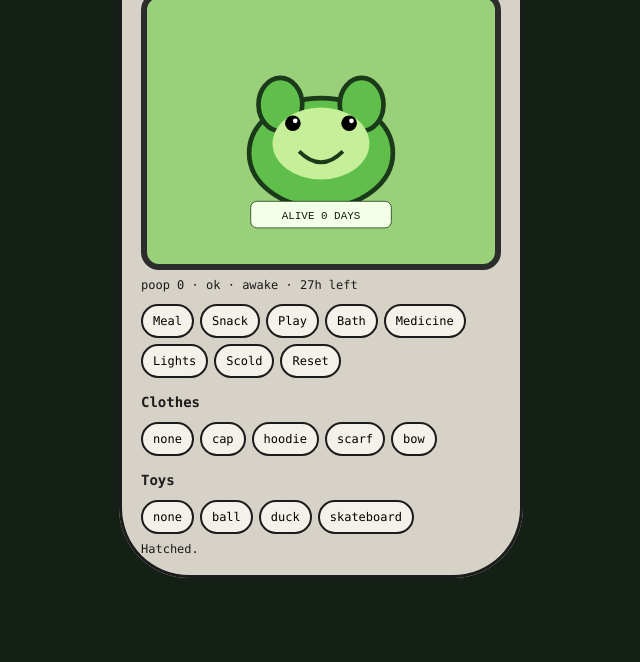
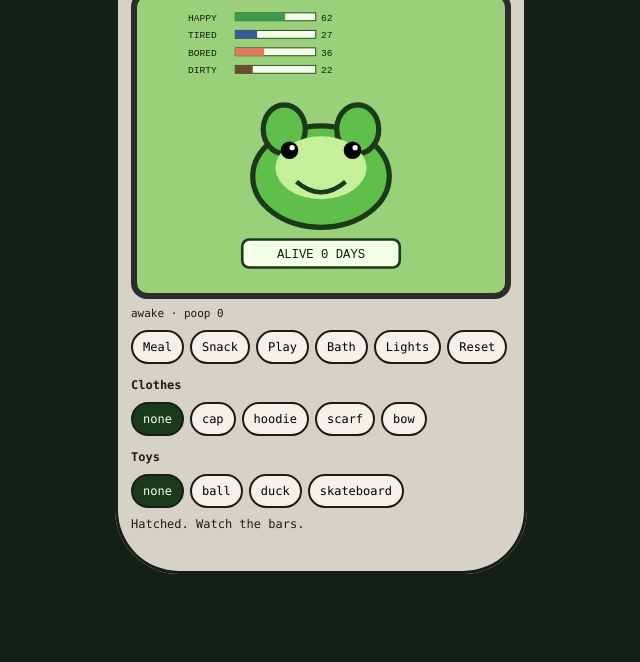
Before and after one commit to therog1/pepegotchi, a plain HTML site: page index.html in a window 1280 px wide. Shown: the part 138-800 px from the top of the page, without its empty margins (319-959 px from the left). Drawn offline with Linux system fonts and the light colour scheme.

Commit message:
Playable mockup with happy tired bored dirty bars

```diff
--- a/index.html
+++ b/index.html
@@ -5,28 +5,32 @@
 <meta name="viewport" content="width=device-width, initial-scale=1" />
 <title>Pepegotchi</title>
 <style>
-  body { margin: 0; min-height: 100vh; display: grid; place-items: center; background: #142016; color: #e7f5dc; font-family: ui-monospace, Menlo, Consolas, monospace; }
-  .shell { width: min(92vw, 360px); background: #d7d2c8; color: #1b1b1b; border-radius: 46px 46px 70px 70px; padding: 22px; box-shadow: inset 0 0 0 3px #1b1b1b; }
+  body { margin: 0; min-height: 100vh; display: grid; place-items: center; background: #142016; color: #172016; font-family: ui-monospace, Menlo, Consolas, monospace; }
+  .shell { width: min(94vw, 380px); background: #d7d2c8; border-radius: 42px 42px 64px 64px; padding: 18px 16px 22px; box-shadow: inset 0 0 0 3px #1b1b1b; }
   .brand { text-align: center; font-weight: 800; letter-spacing: 2px; font-size: 13px; margin-bottom: 8px; }
-  .screen { background: #9ad07a; border: 6px solid #2c2c2c; border-radius: 18px; padding: 8px; }
+  .screen { background: #9ad07a; border: 6px solid #2c2c2c; border-radius: 16px; padding: 8px; }
   .screen.asleep { background: #1c2430; } .screen.dead { background: #2c3338; }
-  svg { width: 100%; height: 250px; display: block; }
-  .icons, .log { font-size: 12px; margin-top: 8px; }
-  .btns, .row { display: flex; flex-wrap: wrap; gap: 6px; margin-top: 12px; }
+  svg { width: 100%; height: 280px; display: block; }
+  .readout { display: flex; justify-content: space-between; font-size: 11px; margin-top: 8px; }
+  .btns, .row { display: flex; flex-wrap: wrap; gap: 6px; margin-top: 10px; }
   button { border: 2px solid #1b1b1b; background: #f4f1ea; border-radius: 999px; padding: 8px 10px; font: inherit; font-size: 12px; }
-  h2 { font-size: 14px; margin: 16px 0 8px; }
+  button.on { background: #1b3a1a; color: #f4ffe8; }
+  h2 { font-size: 12px; margin: 14px 0 0; }
+  .log { font-size: 12px; line-height: 1.4; min-height: 36px; margin-top: 8px; }
 </style>
 </head>
 <body>
 <div class="shell">
   <div class="brand">PEPEGOTCHI</div>
   <div class="screen" id="screen"></div>
-  <div class="icons" id="icons"></div>
+  <div class="readout" id="readout"></div>
   <div class="btns">
-    <button data-act="meal">Meal</button><button data-act="snack">Snack</button>
-    <button data-act="play">Play</button><button data-act="bath">Bath</button>
-    <button data-act="med">Medicine</button><button data-act="lights">Lights</button>
-    <button data-act="scold">Scold</button><button data-act="reset">Reset</button>
+    <button data-act="meal">Meal</button>
+    <button data-act="snack">Snack</button>
+    <button data-act="play">Play</button>
+    <button data-act="bath">Bath</button>
+    <button data-act="lights">Lights</button>
+    <button data-act="reset">Reset</button>
   </div>
   <h2>Clothes</h2>
   <div class="row" id="clothes">
@@ -38,45 +42,55 @@
     <button data-toy="0">none</button><button data-toy="1">ball</button>
     <button data-toy="2">duck</button><button data-toy="3">skateboard</button>
   </div>
-  <div class="log" id="log">It just hatched.</div>
+  <div class="log" id="log">Bars are the game. Play drops Bored. Bath empties Dirty. Lights drops Tired.</div>
 </div>
 <script>
-const outfits=['none','cap','hoodie','scarf','bow'], toys=['none','ball','duck','skateboard'];
-const MIN=60000, HOUR=60*MIN;
-let pet=fresh();
-function fresh(){const n=Date.now();return{born:n,lastMeal:n,lastSnack:n,lastPlay:n,lastBath:n,aliveUntil:n+30*HOUR,deadAt:0,care:0,mistakes:0,outfit:0,toy:0,form:0,sick:false,asleep:false,log:'Hatched.'}}
-function living(){return !pet.deadAt && Date.now()<pet.aliveUntil}
-function pct(e,w){return Math.max(0,Math.min(100,Math.round(e/w*100)))}
-function hunger(){return living()?pct(Date.now()-pet.lastMeal,24*HOUR):100}
-function boredom(){return living()?pct(Date.now()-pet.lastPlay,30*HOUR):100}
-function poop(){return Math.min(4,Math.floor((Date.now()-pet.lastBath)/(8*HOUR)))}
-function dirt(){return living()?Math.min(100,pct(Date.now()-pet.lastBath,18*HOUR)+poop()*20):100}
-function ageDays(){const end=pet.deadAt||(Date.now()>=pet.aliveUntil?pet.aliveUntil:Date.now());return Math.max(0,Math.floor((end-pet.born)/(24*HOUR)))}
-function mood(){if(!living())return 4;if(pet.sick)return 3;const w=Math.max(hunger(),boredom(),dirt());return w<25?0:w<50?1:w<75?2:3}
-function extend(h){const n=Date.now();pet.aliveUntil=Math.min(Math.max(n,pet.aliveUntil)+h*HOUR,n+72*HOUR);pet.care++}
-function say(m){pet.log=m}
-function act(name){sync();if(!living())return say('It is gone. Reset to hatch another.');if(pet.asleep&&name!=='lights')return say('Lights are off.');const n=Date.now();
-if(name==='meal'){if(n-pet.lastMeal<4*HOUR)return say('Still full.');pet.lastMeal=n;extend(16);say('Ate a meal.')}
-else if(name==='snack'){if(n-pet.lastSnack<2*HOUR)return say('No more snacks.');pet.lastSnack=n;extend(6);if(poop()>=2||dirt()>70)pet.sick=true;say(pet.sick?'Snack made it sick.':'Snack.')}
-else if(name==='play'){if(!pet.toy)return say('Give it a toy first.');if(n-pet.lastPlay<3*HOUR)return say('Tired.');pet.lastPlay=n;extend(16);say('Played with the '+toys[pet.toy]+'.')}
-else if(name==='bath'){if(n-pet.lastBath<6*HOUR)return say('Already clean.');pet.lastBath=n;if(pet.sick)pet.sick=false;extend(16);say('Bath. Poop gone.')}
-else if(name==='med'){if(!pet.sick&&poop()<3){pet.mistakes++;say('Medicine on a healthy pet.')}else{pet.sick=false;extend(16);say('Medicine worked.')}}
-else if(name==='lights'){pet.asleep=!pet.asleep;say(pet.asleep?'Lights off.':'Lights on.')}
-else if(name==='scold'){if(hunger()<40&&dirt()<40&&!pet.sick){pet.mistakes=Math.max(0,pet.mistakes-1);say('Scolded a false call.')}else{pet.mistakes++;say('It needed something.')}}
-if(ageDays()>=4&&pet.form===0)pet.form=pet.mistakes<4&&pet.care>8?1:2}
-function sync(){if(!pet.deadAt&&Date.now()>=pet.aliveUntil){pet.deadAt=pet.aliveUntil;say('Died on day '+ageDays()+'.')}if(living()&&(poop()>=3||hunger()===100))pet.sick=true}
-function svg(){const m=mood(),dead=m===4,fill=pet.form===2?'#7a9a45':'#5fbf4a';
-const eye=dead?'<path d="M112 142 l20 16 M132 142 l-20 16 M184 142 l20 16 M204 142 l-20 16" stroke="#1b3a1a" stroke-width="4"/>':pet.asleep?'<path d="M112 150 q12 10 24 0 M184 150 q12 10 24 0" fill="none" stroke="#1b3a1a" stroke-width="4"/>':m>=2?'<ellipse cx="124" cy="154" rx="10" ry="6"/><ellipse cx="196" cy="154" rx="10" ry="6"/>':'<circle cx="124" cy="150" r="10"/><circle cx="196" cy="150" r="10"/><circle cx="127" cy="147" r="3" fill="#fff"/><circle cx="199" cy="147" r="3" fill="#fff"/>';
-const mouth=dead?'<path d="M138 198 h44" stroke="#1b3a1a" stroke-width="5"/>':m===0?'<path d="M132 186 q28 28 56 0" fill="none" stroke="#1b3a1a" stroke-width="5"/>':'<path d="M132 204 q28 -22 56 0" fill="none" stroke="#1b3a1a" stroke-width="5"/>';
-const cloth=pet.outfit===1?'<path d="M96 118 h128 l-14 22 h-100z" fill="#e23d3d" stroke="#1b3a1a"/>':pet.outfit===2?'<path d="M78 168 q82 70 164 0 v46 q-82 36 -164 0z" fill="#355c9a" stroke="#1b3a1a"/>':pet.outfit===3?'<path d="M110 168 q50 18 100 0 q-10 22 -50 22 q-40 0 -50 -22z" fill="#d94f70" stroke="#1b3a1a"/>':pet.outfit===4?'<path d="M214 104 l18 14 -18 14 -18 -14z" fill="#f2c14e" stroke="#1b3a1a"/>':'';
-const toy=pet.toy===1?'<circle cx="250" cy="214" r="16" fill="#e23d3d" stroke="#1b3a1a"/>':pet.toy===2?'<ellipse cx="252" cy="214" rx="18" ry="12" fill="#f2c14e" stroke="#1b3a1a"/>':pet.toy===3?'<rect x="228" y="206" width="46" height="8" fill="#355c9a" stroke="#1b3a1a"/>':'';
-let poo=''; if(!dead&&poop()) poo='<circle cx="78" cy="230" r="10" fill="#6b4f2a"/>';
-return `<svg viewBox="0 0 320 320"><ellipse cx="160" cy="188" rx="92" ry="70" fill="${fill}" stroke="#1b3a1a" stroke-width="6"/><ellipse cx="108" cy="126" rx="28" ry="34" fill="${fill}" stroke="#1b3a1a" stroke-width="6"/><ellipse cx="212" cy="126" rx="28" ry="34" fill="${fill}" stroke="#1b3a1a" stroke-width="6"/><ellipse cx="160" cy="176" rx="62" ry="46" fill="#c6ef9a"/>${eye}${mouth}${cloth}${toy}${poo}<rect x="70" y="250" width="180" height="34" rx="8" fill="${dead?'#1a1f22':'#f4ffe8'}" stroke="#1b3a1a"/><text x="160" y="272" text-anchor="middle" font-family="monospace" font-size="14" fill="${dead?'#f2f2f2':'#102010'}">${dead?'DIED DAY':'ALIVE'} ${ageDays()} DAYS</text></svg>`}
-function render(){sync();const s=document.getElementById('screen');s.className='screen'+(!living()?' dead':pet.asleep?' asleep':'');s.innerHTML=svg();const left=living()?Math.max(0,Math.round((pet.aliveUntil-Date.now())/HOUR)):0;document.getElementById('icons').textContent=`poop ${poop()} · ${pet.sick?'SICK':'ok'} · ${pet.asleep?'asleep':'awake'} · ${left}h left`;document.getElementById('log').textContent=pet.log}
-document.querySelectorAll('[data-act]').forEach(b=>b.onclick=()=>{if(b.dataset.act==='reset')pet=fresh();else act(b.dataset.act);render()});
-document.getElementById('clothes').onclick=e=>{const t=e.target.closest('[data-outfit]');if(!t)return;pet.outfit=+t.dataset.outfit;say('Wearing '+outfits[pet.outfit]+'.');render()};
-document.getElementById('toys').onclick=e=>{const t=e.target.closest('[data-toy]');if(!t)return;pet.toy=+t.dataset.toy;say(pet.toy?'Holding a '+toys[pet.toy]+'.':'Toy put away.');render()};
-setInterval(()=>{if(!pet.deadAt){const j=30*MIN;pet.born-=j;pet.lastMeal-=j;pet.lastSnack-=j;pet.lastPlay-=j;pet.lastBath-=j;pet.aliveUntil-=j}render()},1000);
+const outfits = ["none", "cap", "hoodie", "scarf", "bow"];
+const toys = ["none", "ball", "duck", "skateboard"];
+let pet = fresh();
+function fresh() { return { happy: 70, tired: 15, bored: 20, dirty: 10, poop: 0, days: 0, outfit: 0, toy: 0, asleep: false, dead: false, log: "Hatched. Watch the bars." }; }
+function clamp(n) { return Math.max(0, Math.min(100, Math.round(n))); }
+function act(name) {
+  if (pet.dead && name !== "reset") { pet.log = "Dead. Reset to hatch another."; return; }
+  if (pet.asleep && name !== "lights" && name !== "reset") { pet.log = "Asleep. Lights to wake it."; return; }
+  if (name === "meal") { pet.happy = clamp(pet.happy + 8); pet.tired = clamp(pet.tired + 5); pet.log = "Meal. Happy up a little."; }
+  else if (name === "snack") { pet.happy = clamp(pet.happy + 18); pet.dirty = clamp(pet.dirty + 12); pet.log = "Snack. Happy jumps, Dirty rises."; }
+  else if (name === "play") { if (!pet.toy) { pet.log = "Give it a toy, then Play."; return; } pet.bored = clamp(pet.bored - 35); pet.happy = clamp(pet.happy + 20); pet.tired = clamp(pet.tired + 15); pet.log = "Play with the " + toys[pet.toy] + ". Bored down, Tired up."; }
+  else if (name === "bath") { pet.dirty = 0; pet.poop = 0; pet.happy = clamp(pet.happy + 6); pet.log = "Bath. Dirty and poop cleared."; }
+  else if (name === "lights") { pet.asleep = !pet.asleep; if (pet.asleep) pet.tired = clamp(pet.tired - 30); pet.log = pet.asleep ? "Lights off. Tired drops." : "Lights on."; }
+  if (pet.dirty > 85 || pet.bored > 90) pet.log += " It looks rough.";
+}
+function tick() {
+  if (pet.dead) return;
+  pet.days += 0.05; pet.bored = clamp(pet.bored + 4); pet.dirty = clamp(pet.dirty + 3);
+  pet.tired = clamp(pet.tired + (pet.asleep ? -6 : 3)); pet.happy = clamp(pet.happy - 2);
+  if (pet.dirty > 60 && Math.random() < 0.35) pet.poop = Math.min(3, pet.poop + 1);
+  if (pet.happy < 8 && pet.bored > 90 && pet.dirty > 90) pet.dead = true;
+}
+function bar(y, name, pct, fill) {
+  return `<text x="8" y="${y}" font-family="monospace" font-size="11" fill="#102010">${name}</text><rect x="62" y="${y - 9}" width="92" height="9" fill="#f4ffe8" stroke="#1b3a1a"/><rect x="62" y="${y - 9}" width="${Math.round(pct * 0.92)}" height="9" fill="${fill}"/><text x="160" y="${y}" font-family="monospace" font-size="11" fill="#102010">${pct}</text>`;
+}
+function svg() {
+  const dead = pet.dead, fill = pet.dirty > 70 ? "#7a9a45" : "#5fbf4a";
+  const eye = dead ? '<path d="M112 158 l20 16 M132 158 l-20 16 M184 158 l20 16 M204 158 l-20 16" stroke="#1b3a1a" stroke-width="4"/>' : pet.asleep ? '<path d="M112 166 q12 10 24 0 M184 166 q12 10 24 0" fill="none" stroke="#1b3a1a" stroke-width="4"/>' : pet.happy < 40 ? '<ellipse cx="124" cy="170" rx="10" ry="6"/><ellipse cx="196" cy="170" rx="10" ry="6"/>' : '<circle cx="124" cy="166" r="10"/><circle cx="196" cy="166" r="10"/><circle cx="127" cy="163" r="3" fill="#fff"/><circle cx="199" cy="163" r="3" fill="#fff"/>';
+  const mouth = dead || pet.happy < 40 ? '<path d="M132 214 q28 -22 56 0" fill="none" stroke="#1b3a1a" stroke-width="5"/>' : '<path d="M132 202 q28 24 56 0" fill="none" stroke="#1b3a1a" stroke-width="5"/>';
+  const cloth = ["", '<path d="M96 134 h128 l-14 18 h-100z" fill="#e23d3d" stroke="#1b3a1a"/>', '<path d="M86 186 q74 48 148 0 v28 q-74 24 -148 0z" fill="#355c9a" stroke="#1b3a1a"/>', '<path d="M118 188 q42 14 84 0 q-8 16 -42 16 q-34 0 -42 -16z" fill="#d94f70" stroke="#1b3a1a"/>', '<path d="M214 128 l16 12 -16 12 -16 -12z" fill="#f2c14e" stroke="#1b3a1a"/>'][pet.outfit];
+  const toy = ["", '<circle cx="250" cy="214" r="14" fill="#e23d3d" stroke="#1b3a1a"/>', '<ellipse cx="252" cy="214" rx="16" ry="10" fill="#f2c14e" stroke="#1b3a1a"/>', '<rect x="228" y="208" width="42" height="7" fill="#355c9a" stroke="#1b3a1a"/>'][pet.toy];
+  let poo = ""; for (let i = 0; i < pet.poop; i++) poo += `<circle cx="${76 + i * 16}" cy="${228 + (i % 2) * 8}" r="8" fill="#6b4f2a" stroke="#1b3a1a"/>`;
+  return `<svg viewBox="0 0 320 320">${bar(18,"HAPPY",pet.happy,"#3d9a4a")}${bar(38,"TIRED",pet.tired,"#355c9a")}${bar(58,"BORED",pet.bored,"#e07a5f")}${bar(78,"DIRTY",pet.dirty,"#6b4f2a")}<ellipse cx="160" cy="196" rx="78" ry="58" fill="${fill}" stroke="#1b3a1a" stroke-width="6"/><ellipse cx="118" cy="142" rx="24" ry="28" fill="${fill}" stroke="#1b3a1a" stroke-width="6"/><ellipse cx="202" cy="142" rx="24" ry="28" fill="${fill}" stroke="#1b3a1a" stroke-width="6"/><ellipse cx="160" cy="186" rx="52" ry="36" fill="#c6ef9a"/>${eye}${mouth}${cloth}${toy}${poo}<rect x="70" y="268" width="180" height="32" rx="8" fill="${dead ? "#1a1f22" : "#f4ffe8"}" stroke="#1b3a1a" stroke-width="3"/><text x="160" y="289" text-anchor="middle" font-family="monospace" font-size="14" fill="${dead ? "#f2f2f2" : "#102010"}">${dead ? "DIED DAY" : "ALIVE"} ${Math.floor(pet.days)} DAYS</text></svg>`;
+}
+function render() {
+  document.getElementById("screen").className = "screen" + (pet.dead ? " dead" : pet.asleep ? " asleep" : "");
+  document.getElementById("screen").innerHTML = svg();
+  document.getElementById("readout").textContent = pet.dead ? "dead" : (pet.asleep ? "asleep" : "awake") + " · poop " + pet.poop;
+  document.getElementById("log").textContent = pet.log;
+  document.querySelectorAll("[data-outfit]").forEach(b => b.classList.toggle("on", +b.dataset.outfit === pet.outfit));
+  document.querySelectorAll("[data-toy]").forEach(b => b.classList.toggle("on", +b.dataset.toy === pet.toy));
+}
+document.querySelectorAll("[data-act]").forEach(b => b.onclick = () => { if (b.dataset.act === "reset") pet = fresh(); else act(b.dataset.act); render(); });
+document.getElementById("clothes").onclick = e => { const t = e.target.closest("[data-outfit]"); if (!t) return; pet.outfit = +t.dataset.outfit; pet.log = "Wearing " + outfits[pet.outfit] + "."; render(); };
+document.getElementById("toys").onclick = e => { const t = e.target.closest("[data-toy]"); if (!t) return; pet.toy = +t.dataset.toy; pet.log = pet.toy ? "Holding a " + toys[pet.toy] + ". Now Play." : "Toy put away."; render(); };
+setInterval(() => { tick(); render(); }, 1200);
 render();
 </script>
 </body>
```
